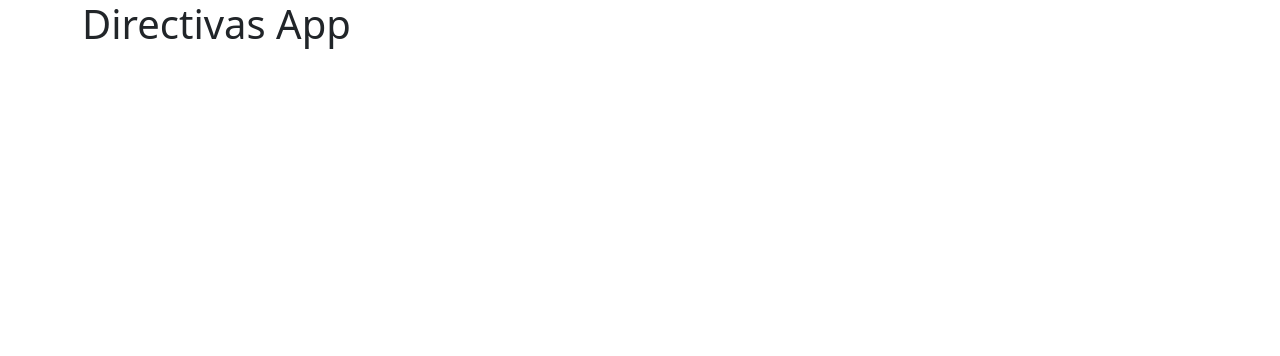
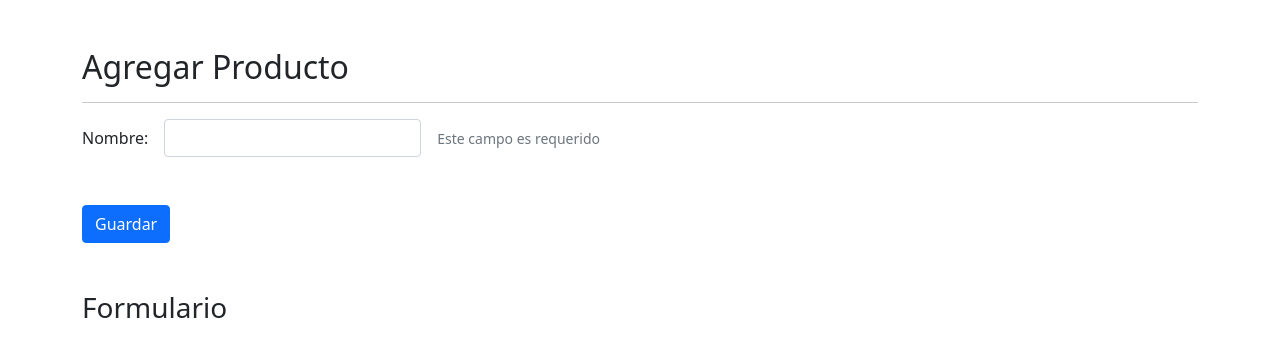
Before and after one commit to pabalvarezs/directivasApp-Angular, an Angular app: page /productos/agregar in a window 1280 px wide. Before the commit this address led to /. Shown: the top 356 px of the page. Built offline with nearby package versions, Linux system fonts and the light colour scheme.

Commit message:
seccion 23 clase 343

```diff
--- a/src/app/app-routing.module.ts
+++ b/src/app/app-routing.module.ts
@@ -1,7 +1,15 @@
 import { NgModule } from '@angular/core';
 import { RouterModule, Routes } from '@angular/router';
 
-const routes: Routes = [];
+const routes: Routes = [
+  {
+    path: 'productos',
+    loadChildren: () => import('./productos/productos.module').then( m => m.ProductosModule)
+  },
+  {
+    path:'**', redirectTo: 'productos'
+  }
+];
 
 @NgModule({
   imports: [RouterModule.forRoot(routes)],
--- a/src/app/app.component.html
+++ b/src/app/app.component.html
@@ -1 +1 @@
-<h1>Directivas App</h1>
+<router-outlet></router-outlet>
--- a/src/app/app.module.ts
+++ b/src/app/app.module.ts
@@ -10,7 +10,7 @@
   ],
   imports: [
     BrowserModule,
-    AppRoutingModule
+    AppRoutingModule,
   ],
   providers: [],
   bootstrap: [AppComponent]
--- /dev/null
+++ b/src/app/productos/pages/agregar/agregar.component.html
@@ -0,0 +1,29 @@
+<h2 class="mt-5">Agregar Producto</h2>
+<hr>
+
+<form action="">
+    <div class="row g-3 align-items-center mb-3">
+        <div class="col-auto">
+            <label class="col-form-label">Nombre:</label>
+        </div>
+        <div class="col-auto">
+            <input type="text" class="form-control">
+        </div>
+        <div class="col-auto">
+            <span class="form-text">
+                Este campo es requerido
+            </span>
+        </div>
+
+    </div>
+
+    <div class="row mt-5">
+        <div class="col">
+            <button class="btn btn-primary ">
+                Guardar
+            </button>
+        </div>
+    </div>
+</form>
+
+<h3 class="mt-5">Formulario</h3>
--- /dev/null
+++ b/src/app/productos/pages/agregar/agregar.component.ts
@@ -0,0 +1,16 @@
+import { Component, OnInit } from '@angular/core';
+
+@Component({
+  selector: 'app-agregar',
+  templateUrl: './agregar.component.html',
+  styles: [
+  ]
+})
+export class AgregarComponent implements OnInit {
+
+  constructor() { }
+
+  ngOnInit(): void {
+  }
+
+}
```
Also changed, not shown: src/app/productos/productos-routing.module.ts (added, +19 -0 lines), src/app/productos/productos.module.ts (added, +17 -0 lines), src/app/shared/shared.module.ts (added, +12 -0 lines).
